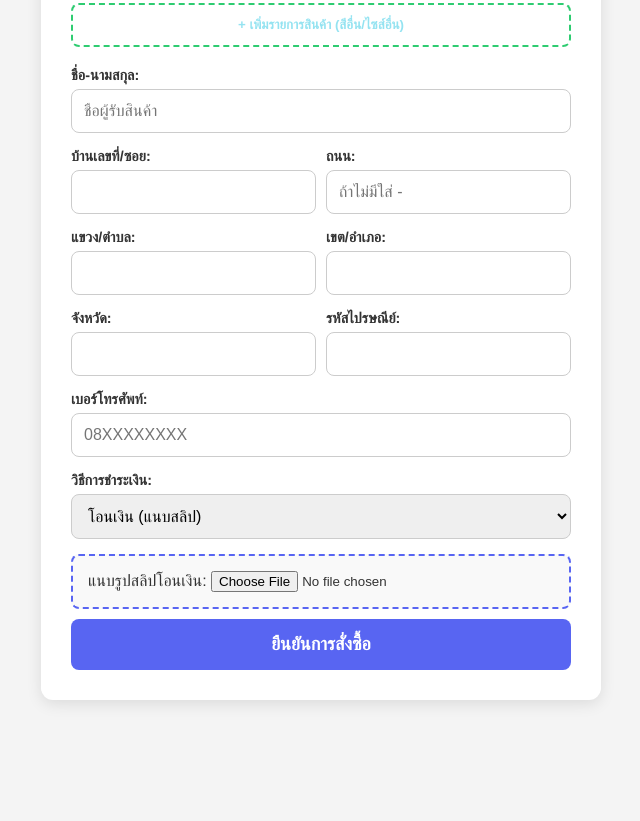
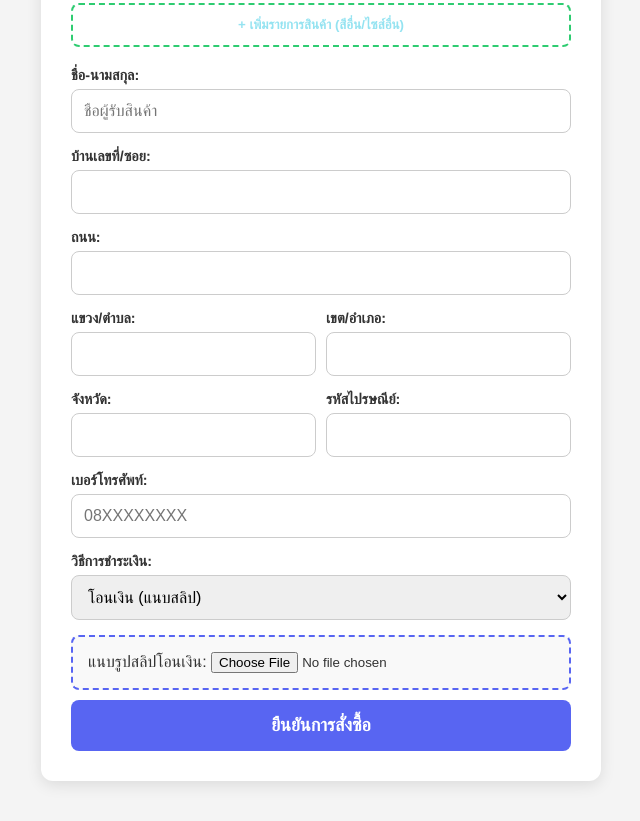
Before and after one commit to lonewolf259999-cell/viewtyshop-order, a plain HTML site: page index.html in a window 1280 px wide. Shown: the part 1088-1909 px from the top of the page, without its empty margins (319-959 px from the left). Before the commit the page ends 1828 px from the top, so only its background shows below. Drawn offline with Linux system fonts and the light colour scheme.

Commit message:
Update index.html

```diff
--- a/index.html
+++ b/index.html
@@ -38,14 +38,13 @@
             <input type="text" id="name" placeholder="ชื่อผู้รับสินค้า" required>
         </div>
 
-        <div style="display: grid; grid-template-columns: 1fr 1fr; gap: 10px;">
             <div class="form-group">
                 <label>บ้านเลขที่/ซอย:</label>
                 <input type="text" id="houseNo" required>
             </div>
             <div class="form-group">
                 <label>ถนน:</label>
-                <input type="text" id="street" placeholder="ถ้าไม่มีใส่ -">
+                <input type="text" id="street" placeholder="">
             </div>
         </div>
 
```
